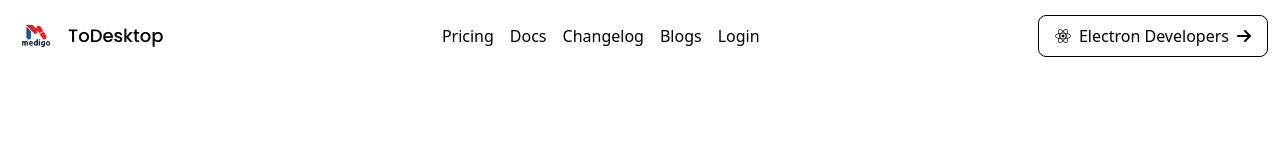
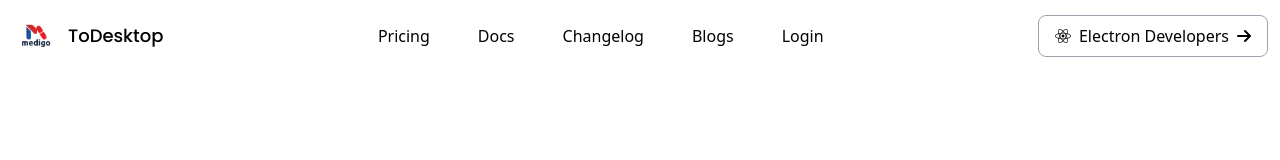
Before and after one commit to UtsabDey/tailwind-learning, a website: page index.html in a window 1280 px wide. Drawn offline with Linux system fonts and the light colour scheme.

Commit message:
Dev script add, Design update

```diff
--- a/index.html
+++ b/index.html
@@ -14,21 +14,32 @@
         <img src="assets/logo.jpg" alt="logo" class="object-cover max-w-12 max-h-12">
         <span class="text-lg font-medium font-display">ToDesktop</span>
     </a>
-    <div id="nav-menu" class="hidden md:flex gap-4">
+    <div id="nav-menu" class="hidden md:flex gap-12">
         <a href="" class="font-medium hover:text-primary">Pricing</a>
         <a href="" class="font-medium hover:text-primary">Docs</a>
         <a href="" class="font-medium hover:text-primary">Changelog</a>
         <a href="" class="font-medium hover:text-primary">Blogs</a>
         <a href="" class="font-medium hover:text-primary">Login</a>
     </div>
-    <button class="hidden md:flex border border-black px-4 py-2 rounded-lg gap-2 items-center">
+    <button class="hidden md:flex border border-gray-400 px-4 py-2 rounded-lg gap-2 items-center hover:bd-red-500">
         <i class="fa-brands fa-react"></i>
         Electron Developers
         <i class="fa-solid fa-arrow-right"></i>
     </button>
-    <button class="md:hidden" onclick="handleMenu()">
+    <button class="p-2 md:hidden" onclick="handleMenu()">
         <i class="fa-solid fa-bars text-gray-600"></i>
     </button>
+<!--    <div class="fixed bg-red-400 insert-0 p-3" id="mobile-menu">-->
+<!--        <div id="nav-bar" class="flex justify-between">-->
+<!--            <a href="#" id="brand" class="flex gap-2 items-center">-->
+<!--                <img src="assets/logo.jpg" alt="logo" class="object-cover max-w-12 max-h-12">-->
+<!--                <span class="text-lg font-medium font-display">ToDesktop</span>-->
+<!--            </a>-->
+<!--            <button class="p-2 md:hidden" onclick="handleMenu()">-->
+<!--                <i class="fa-solid xmark text-gray-600"></i>-->
+<!--            </button>-->
+<!--        </div>-->
+<!--    </div>-->
 </nav>
 <script src="src/script.js"></script>
 </body>
--- a/package.json
+++ b/package.json
@@ -7,7 +7,7 @@
   "type": "commonjs",
   "main": "index.js",
   "scripts": {
-    "test": "echo \"Error: no test specified\" && exit 1"
+    "dev": "tailwindcss -i ./src/style.css -o ./src/output.css --watch"
   },
   "devDependencies": {
     "tailwindcss": "^3.4.17"
```
Also changed, not shown: src/output.css.
